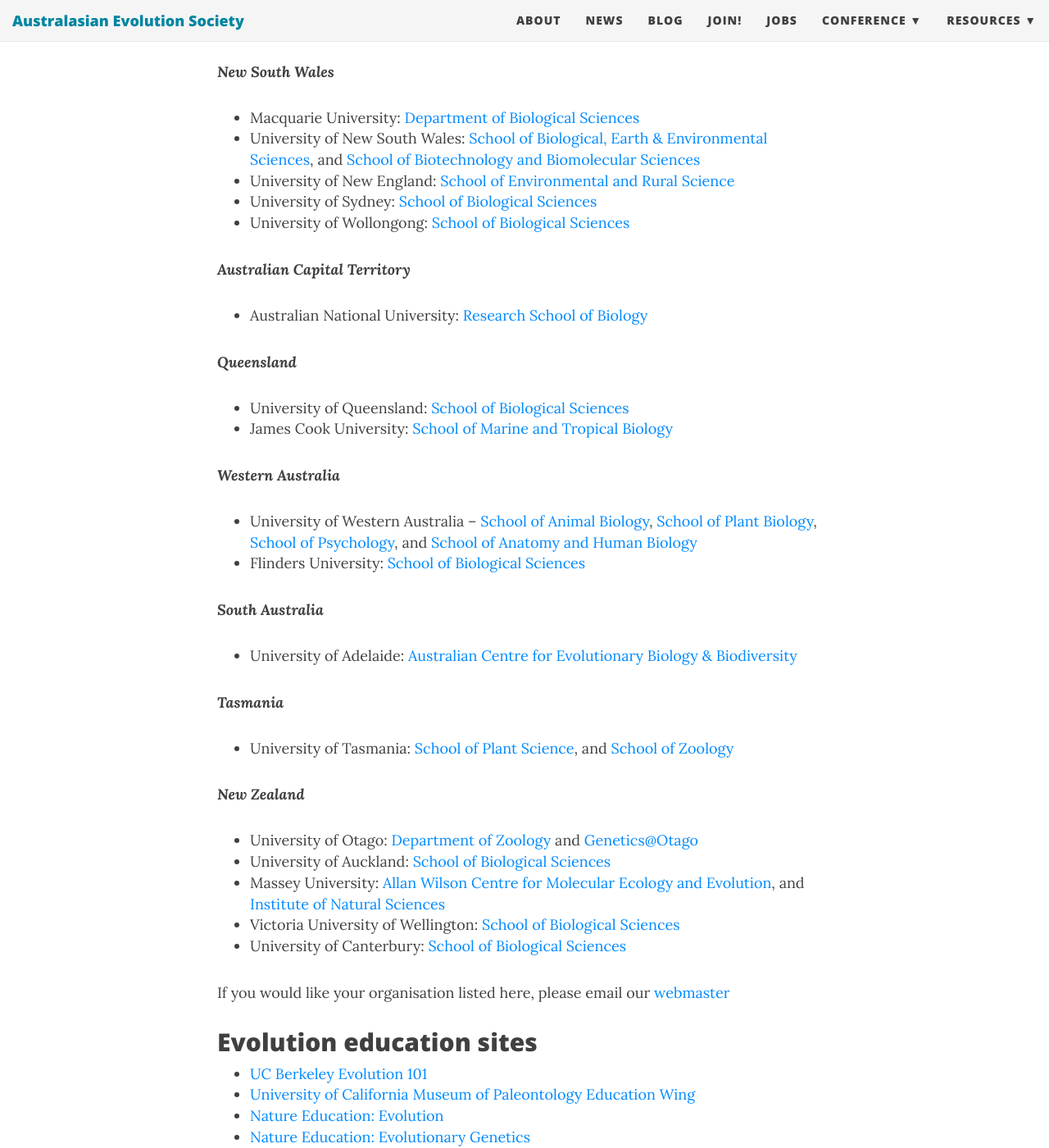
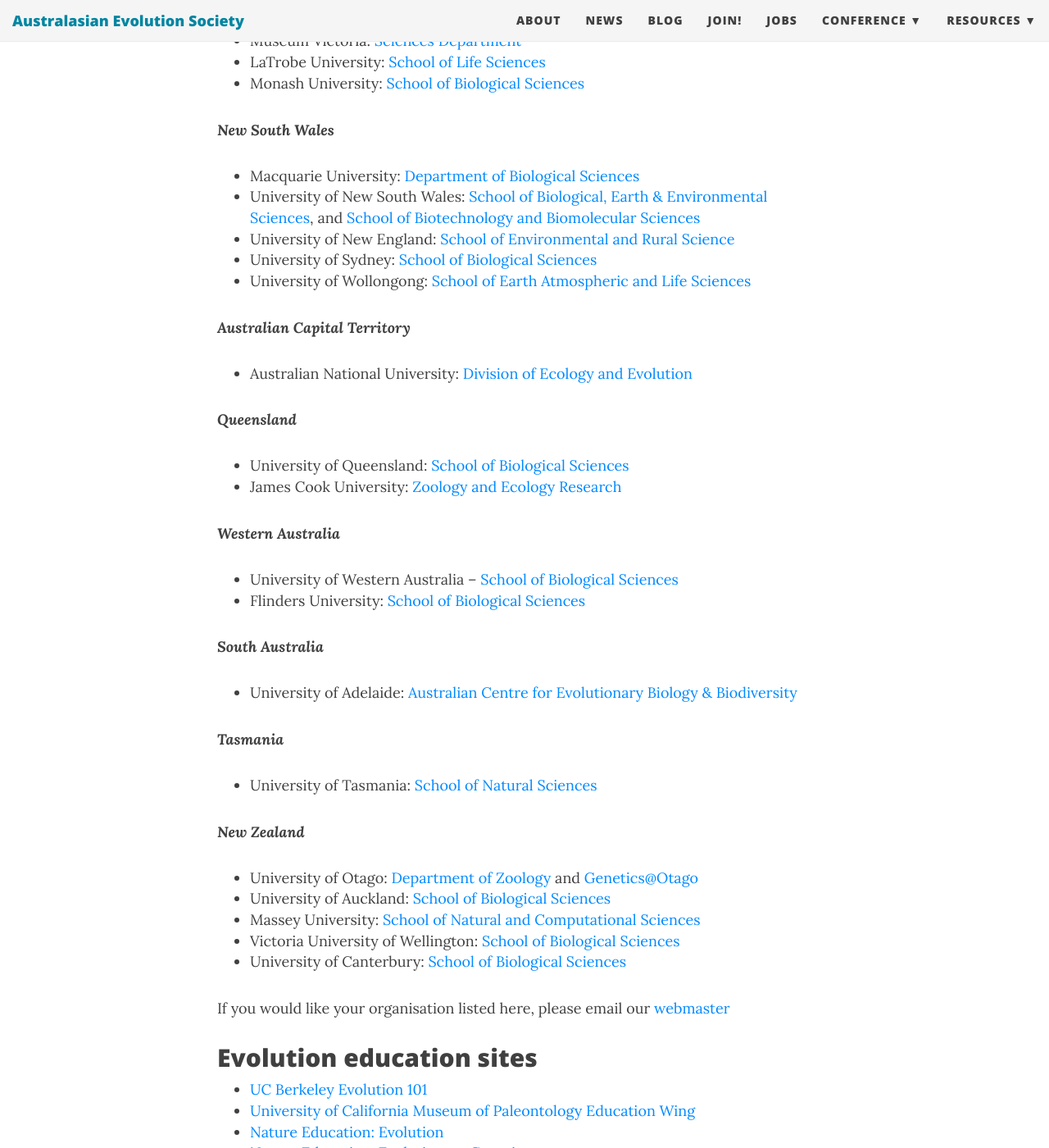
Before and after one commit to ausevo/ausevo.github.io, a Jekyll site: the page built from links.md, in a window 1280 px wide and 1400 px high, scrolled down 689 px. Shown: the whole window at 82% size. Built offline with Jekyll 4.4.1, drawn with Linux system fonts in a browser that asks for light colours; nearby versions of some CDN libraries; our own code applies the rules of GitHub Pages for plain Markdown files; some of the changed text lies outside the part shown.

Commit message:
updated links

```diff
--- a/links.md
+++ b/links.md
@@ -1,41 +1,35 @@
----
-layout: page
-title: AES
-subtitle: Useful links
----
-
 ## Evolutionary research in Australasia
 
 Universities and Museums throughout Australasia have a long history of world class research in evolutionary biology. Follow the links to find out more about each institution and their research strengths.
 
 ***Victoria***
 
-- Deakin University: [School of Life and Environmental Sciences](https://australasianevolutionsociety.com/links/www.deakin.edu.au/les)
-- University of Melbourne: [School of Botany](http://www.botany.unimelb.edu.au/botany/), [Department of Genetics](http://www.genetics.unimelb.edu.au/), and [Department of Zoology](http://www.zoology.unimelb.edu.au/)
-- Museum Victoria: [Sciences Department](http://museumvictoria.com.au/collections-research/sciences/)
-- LaTrobe University: [Department of Zoology](http://www.latrobe.edu.au/zoology), [Department of Genetics](http://www.latrobe.edu.au/genetics/) and [Department of Botany](http://www.latrobe.edu.au/botany)
+- Deakin University: [School of Life and Environmental Sciences](https://www.deakin.edu.au/life-environmental-sciences)
+- University of Melbourne: [School of BioSciences](https://biosciences.unimelb.edu.au)
+- Museum Victoria: [Sciences Department](https://museumsvictoria.com.au/about-us/staff/natural-sciences/)
+- LaTrobe University: [School of Life Sciences](https://www.latrobe.edu.au/school-life-sciences)
 - Monash University: [School of Biological Sciences](http://monash.edu/science/about/schools/biological-sciences/)
 
 ***New South Wales***
 
 - Macquarie University: [Department of Biological Sciences](http://www.bio.mq.edu.au/)
-- University of New South Wales: [School of Biological, Earth & Environmental Sciences](http://www.science.unsw.edu.au/our-faculty/biological-earth-environmental-sciences), and [School of Biotechnology and Biomolecular Sciences](http://www.science.unsw.edu.au/our-faculty/biotechnology-biomolecular-sciences)
+- University of New South Wales: [School of Biological, Earth & Environmental Sciences](https://www.bees.unsw.edu.au), and [School of Biotechnology and Biomolecular Sciences](https://www.babs.unsw.edu.au)
 - University of New England: [School of Environmental and Rural Science](http://www.une.edu.au/ers/)
 - University of Sydney: [School of Biological Sciences](http://sydney.edu.au/science/biology/)
-- University of Wollongong: [School of Biological Sciences](http://www.uow.edu.au/science/biol/index.html)
+- University of Wollongong: [School of Earth Atmospheric and Life Sciences](https://www.uow.edu.au/science-medicine-health/schools-entities/school-of-earth-atmospheric-and-life-sciences/)
 
 ***Australian Capital Territory***
 
-- Australian National University: [Research School of Biology](http://biology.anu.edu.au/)
+- Australian National University: [Division of Ecology and Evolution](https://biology.anu.edu.au/research/divisions/division-ecology-and-evolution)
 
 ***Queensland***
 
 - University of Queensland: [School of Biological Sciences](http://www.biology.uq.edu.au/)
-- James Cook University: [School of Marine and Tropical Biology](http://www.jcu.edu.au/mtb/)
+- James Cook University: [Zoology and Ecology Research](https://www.jcu.edu.au/college-of-science-and-engineering/CSE-Research/zoology-and-ecology-research)
 
 ***Western Australia***
 
-- University of Western Australia – [School of Animal Biology](http://www.animals.uwa.edu.au/), [School of Plant Biology](http://www.plants.uwa.edu.au/), [School of Psychology](http://www.psychology.uwa.edu.au/), and [School of Anatomy and Human Biology](http://www.aphb.uwa.edu.au/)
+- University of Western Australia – [School of Biological Sciences](https://www.uwa.edu.au/science/schools/school-of-biological-sciences)
 - Flinders University: [School of Biological Sciences](http://www.flinders.edu.au/science_engineering/biology/)
 
 ***South Australia***
@@ -44,17 +38,17 @@
 
 ***Tasmania***
 
-- University of Tasmania: [School of Plant Science](http://www.utas.edu.au/plant-science/), and [School of Zoology](http://www.utas.edu.au/zoology/home)
+- University of Tasmania: [School of Natural Sciences](https://www.utas.edu.au/natural-sciences/biological-sciences)
 
 ***New Zealand***
 
 - University of Otago: [Department of Zoology](http://www.otago.ac.nz/zoology/) and [Genetics@Otago](http://www.otago.ac.nz/genetics/)
 - University of Auckland: [School of Biological Sciences](http://www.sbs.auckland.ac.nz/uoa/)
-- Massey University: [Allan Wilson Centre for Molecular Ecology and Evolution](http://www.allanwilsoncentre.ac.nz/), and [Institute of Natural Sciences](http://www.massey.ac.nz/massey/learning/departments/institute-natural-sciences/institute-of-natural-sciences_home.cfm)
+- Massey University: [School of Natural and Computational Sciences](https://www.massey.ac.nz/massey/explore/departments/institute-natural-mathematical-sciences/institute-natural-mathematical-sciences_home.cfm)
 - Victoria University of Wellington: [School of Biological Sciences](http://www.victoria.ac.nz/sbs)
-- University of Canterbury: [School of Biological Sciences](http://www.biol.canterbury.ac.nz/)
+- University of Canterbury: [School of Biological Sciences](https://www.canterbury.ac.nz/science/schools-and-departments/biological-sciences/)
 
-If you would like your organisation listed here, please email our [webmaster](thomas.white@mq.edu.au)
+If you would like your organisation listed here, please email our [webmaster](ausevolutionsociety@gmail.com)
 
 ## Evolution education sites
 
```
